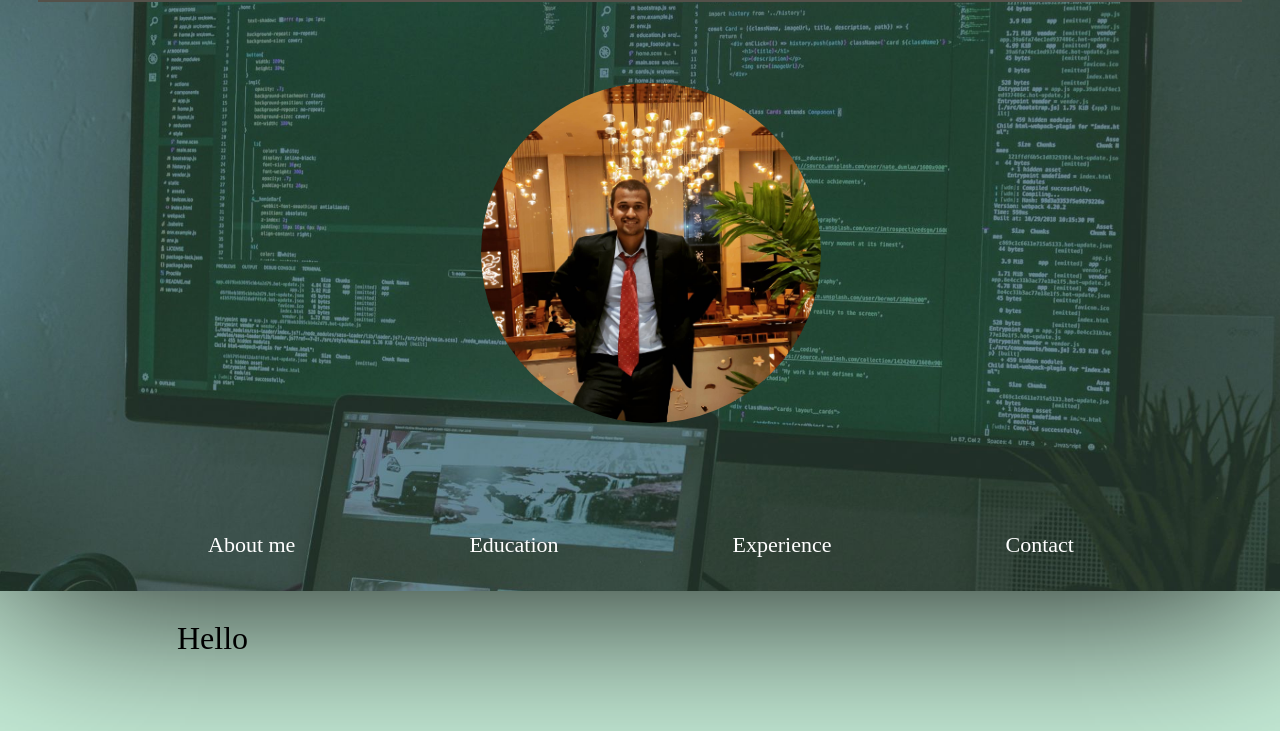
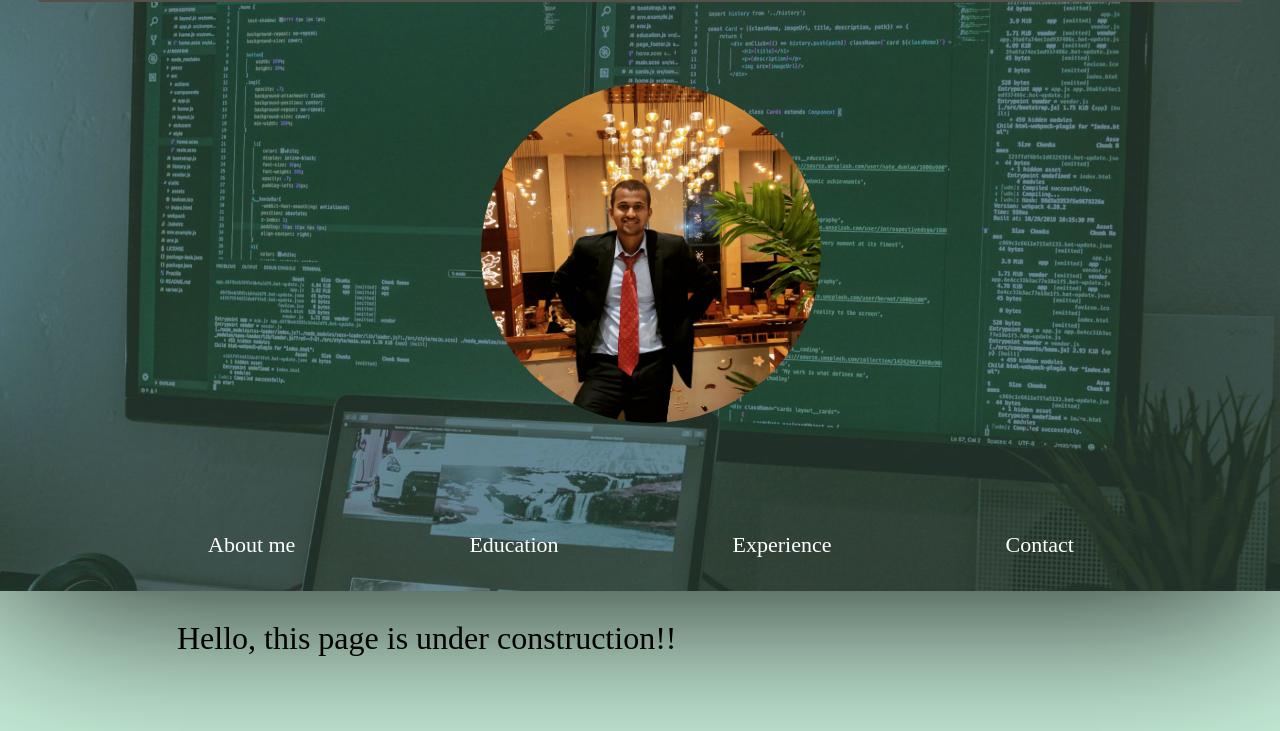
Before and after one commit to Anupam-USP/Portfolio, a plain HTML site: page Anupam-about.html in a window 1280 px wide. Shown: the part 69-800 px from the top of the page. Drawn offline with nearby package versions, Linux system fonts and the light colour scheme.

Commit message:
Patch 2.1

```diff
--- a/Anupam-about.html
+++ b/Anupam-about.html
@@ -39,7 +39,7 @@
 		  	<li><a href="#" class="coollink">Experience</a></li>
 		  	<li><a href="#" class="coollink">Contact</a></li>
           </div>
-		  <h1 class="widecard">Hello</h1>
+		  <h1 class="widecard">Hello, this page is under construction!!</h1>
 	  </div>
     </main>
     <!-- InstanceEndEditable -->
```
